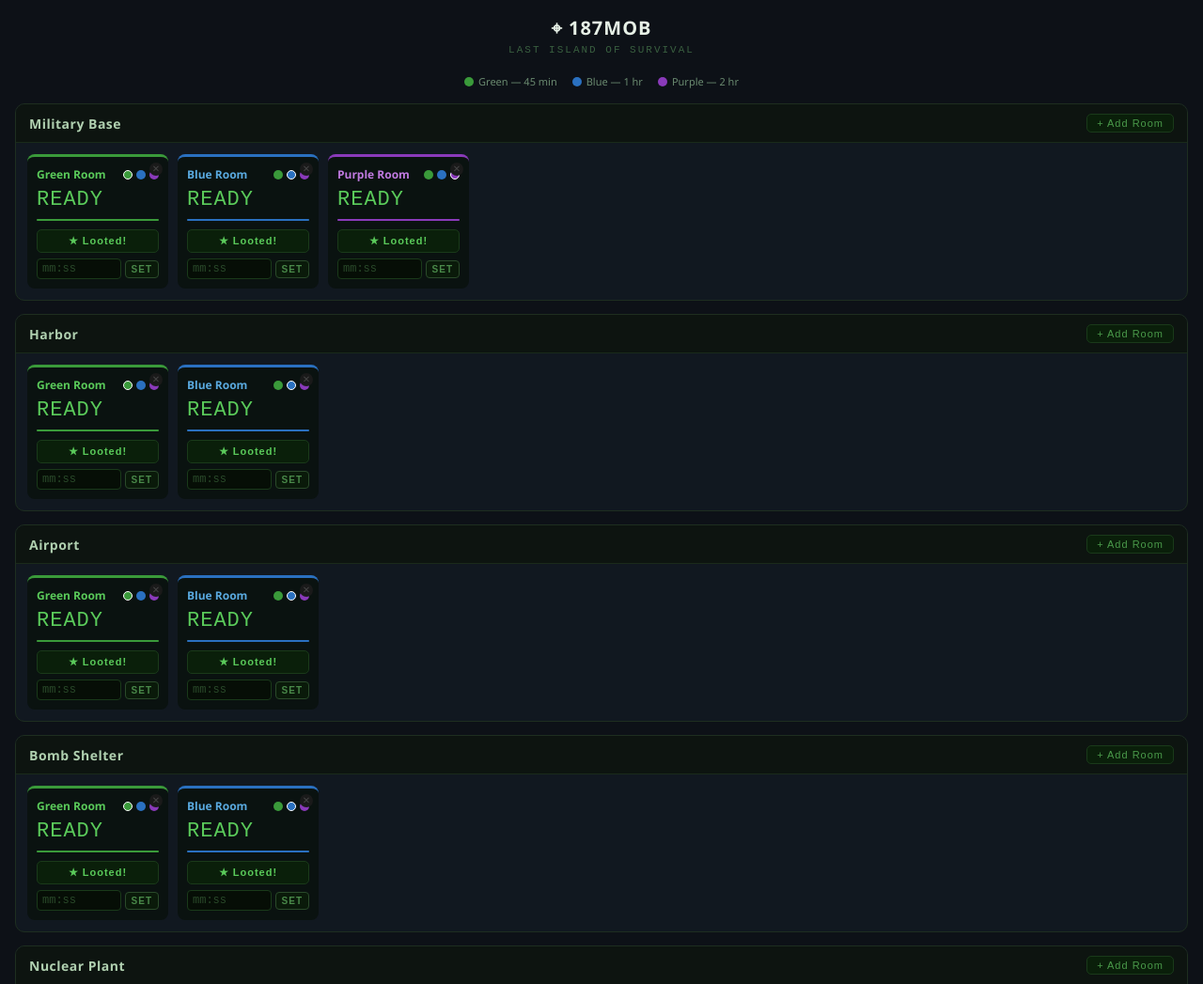
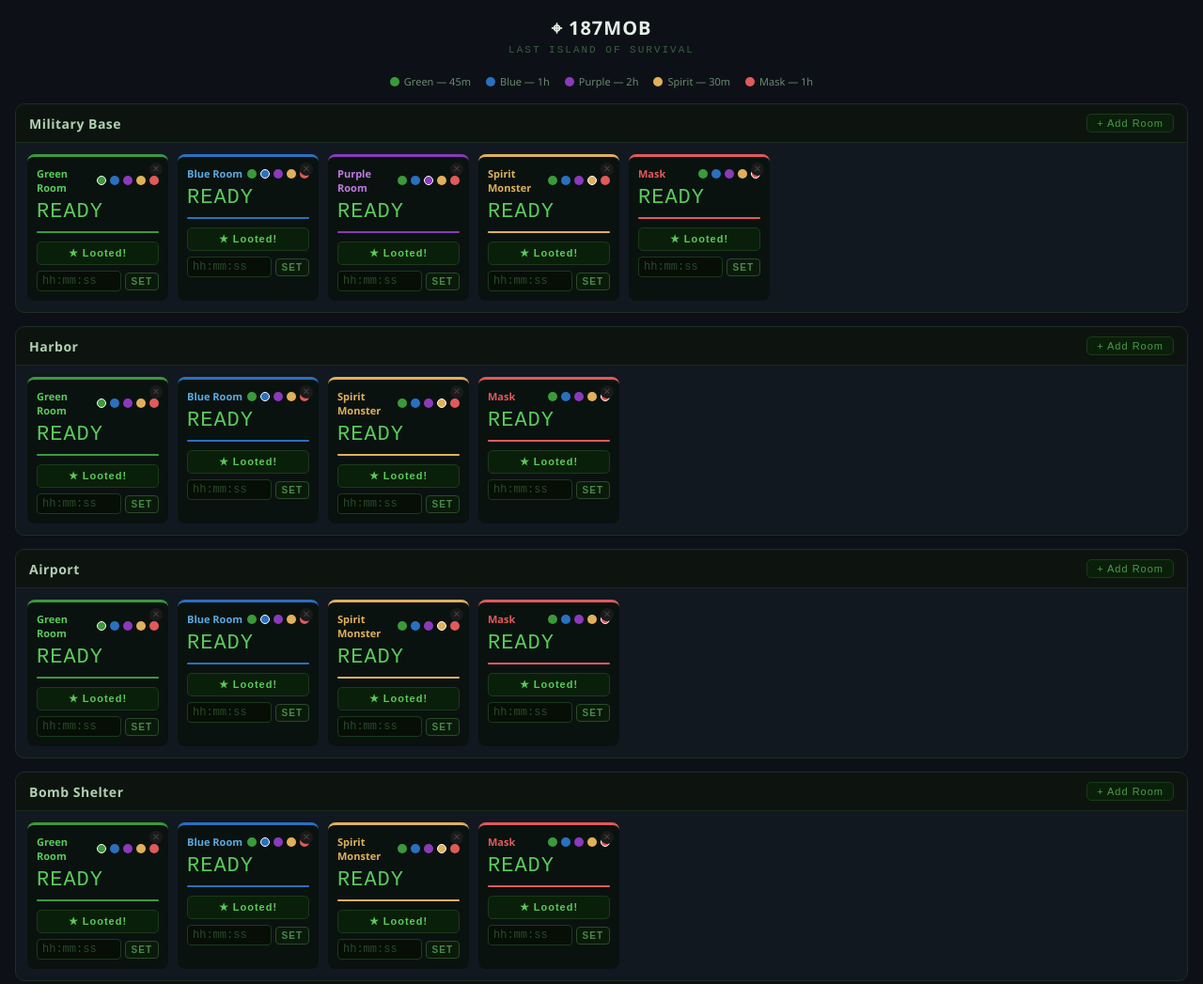
Before and after one commit to a292845/n, a plain HTML site: page index.html in a window 1280 px wide. Shown: the top 1047 px of the page at 94% size. Drawn offline with Linux system fonts and the light colour scheme.

Commit message:
Update index.html

```diff
--- a/index.html
+++ b/index.html
@@ -22,31 +22,48 @@
   .add-room-btn:hover { background: #0e2a0e; }
   .rooms { display: flex; flex-wrap: wrap; gap: 10px; padding: 12px; }
   .room { background: #0a1210; border-radius: 8px; padding: 10px; width: 150px; border-top: 3px solid #333; position: relative; }
+
   .room.green  { border-top-color: #3a9a3a; }
   .room.blue   { border-top-color: #2a70c0; }
   .room.purple { border-top-color: #8a3aba; }
+  .room.spirit { border-top-color: #e0b05a; }
+  .room.mask   { border-top-color: #e05a5a; }
+
   .room-top { display: flex; align-items: center; justify-content: space-between; margin-bottom: 6px; }
-  .room-label { font-size: 12px; font-weight: 700; }
+  .room-label { font-size: 11px; font-weight: 700; }
+
   .room.green  .room-label { color: #5aca5a; }
   .room.blue   .room-label { color: #5aaae0; }
   .room.purple .room-label { color: #c07ae0; }
+  .room.spirit .room-label { color: #e0b05a; }
+  .room.mask   .room-label { color: #e05a5a; }
+
   .color-picker { display: flex; gap: 4px; }
   .dot { width: 10px; height: 10px; border-radius: 50%; cursor: pointer; border: 1.5px solid transparent; transition: border-color 0.15s; }
+
   .dot.green  { background: #3a9a3a; }
   .dot.blue   { background: #2a70c0; }
   .dot.purple { background: #8a3aba; }
+  .dot.spirit { background: #e0b05a; }
+  .dot.mask   { background: #e05a5a; }
   .dot.active { border-color: #fff; }
+
   .timer { font-family: monospace; font-size: 22px; letter-spacing: 1px; margin: 4px 0 8px; }
   .room[data-state="ready"]    .timer { color: #5aca5a; }
   .room[data-state="counting"] .timer { color: #4a6a50; }
   .bar { height: 2px; background: #1a2a1a; border-radius: 1px; margin-bottom: 8px; }
   .bar-fill { height: 100%; border-radius: 1px; transition: width 1s linear; }
+
   .room.green  .bar-fill { background: #3a9a3a; }
   .room.blue   .bar-fill { background: #2a70c0; }
   .room.purple .bar-fill { background: #8a3aba; }
+  .room.spirit .bar-fill { background: #e0b05a; }
+  .room.mask   .bar-fill { background: #e05a5a; }
+
   .loot-btn { width: 100%; padding: 5px; background: #0a1f0a; border: 1px solid #1a3a1a; border-radius: 5px; color: #5aca5a; font-size: 11px; font-weight: 700; letter-spacing: 1px; cursor: pointer; margin-bottom: 6px; }
   .loot-btn:hover { background: #0e280e; }
   .loot-btn.off { background: #0a140a; border-color: #141e14; color: #2a4a2a; cursor: not-allowed; }
+
   .custom-time-row { display: flex; gap: 4px; align-items: center; }
   .custom-time-input {
     flex: 1; background: #060e06; border: 1px solid #1a3a1a; border-radius: 4px;
@@ -55,6 +72,7 @@
   }
   .custom-time-input::placeholder { color: #2a4a2a; }
   .custom-time-input:focus { border-color: #3a7a3a; }
+
   .set-btn {
     background: #0a1a0a; border: 1px solid #2a4a2a; border-radius: 4px;
     color: #4a8a4a; font-size: 10px; font-weight: 700; letter-spacing: 1px;
@@ -63,6 +81,7 @@
   .set-btn:hover { background: #0e240e; color: #6aaa6a; border-color: #3a6a3a; }
   .remove-btn { position: absolute; top: 6px; right: 6px; width: 14px; height: 14px; background: #1a1a1a; border: none; border-radius: 50%; color: #444; font-size: 10px; cursor: pointer; display: flex; align-items: center; justify-content: center; line-height: 1; }
   .remove-btn:hover { color: #c04040; background: #2a1a1a; }
+
   .footer { text-align: center; font-size: 10px; color: #2a4a2a; font-family: monospace; letter-spacing: 2px; margin-top: 10px; padding-top: 10px; border-top: 1px solid #141e14; }
   .legend { display: flex; justify-content: center; gap: 16px; margin-bottom: 16px; flex-wrap: wrap; }
   .legend-item { display: flex; align-items: center; gap: 5px; font-size: 11px; color: #6a8a70; }
@@ -75,9 +94,11 @@
 <div class="subtitle">LAST ISLAND OF SURVIVAL</div>
 
 <div class="legend">
-  <div class="legend-item"><div class="legend-dot" style="background:#3a9a3a"></div> Green — 45 min</div>
-  <div class="legend-item"><div class="legend-dot" style="background:#2a70c0"></div> Blue — 1 hr</div>
-  <div class="legend-item"><div class="legend-dot" style="background:#8a3aba"></div> Purple — 2 hr</div>
+  <div class="legend-item"><div class="legend-dot" style="background:#3a9a3a"></div> Green — 45m</div>
+  <div class="legend-item"><div class="legend-dot" style="background:#2a70c0"></div> Blue — 1h</div>
+  <div class="legend-item"><div class="legend-dot" style="background:#8a3aba"></div> Purple — 2h</div>
+  <div class="legend-item"><div class="legend-dot" style="background:#e0b05a"></div> Spirit — 30m</div>
+  <div class="legend-item"><div class="legend-dot" style="background:#e05a5a"></div> Mask — 1h</div>
 </div>
 
 <div id="app"></div>
@@ -85,16 +106,17 @@
 <div class="footer">BETLOG &nbsp;|&nbsp; TANGINA MO R1DC PANAY KA TULOG</div>
 
 <script>
-const SPAWN = { green: 45*60, blue: 60*60, purple: 120*60 };
-const LABEL = { green: 'Green Room', blue: 'Blue Room', purple: 'Purple Room' };
+const SPAWN = { green: 45*60, blue: 60*60, purple: 120*60, spirit: 30*60, mask: 60*60 };
+const LABEL = { green: 'Green Room', blue: 'Blue Room', purple: 'Purple Room', spirit: 'Spirit Monster', mask: 'Mask' };
 
 let defaultMonuments = [
-  { id:'mil',    name:'Military Base',  rooms:[{c:'green'},{c:'blue'},{c:'purple'}] },
-  { id:'harbor', name:'Harbor',         rooms:[{c:'green'},{c:'blue'}] },
-  { id:'airport',name:'Airport',        rooms:[{c:'green'},{c:'blue'}] },
-  { id:'bomb',   name:'Bomb Shelter',   rooms:[{c:'green'},{c:'blue'}] },
-  { id:'power',  name:'Nuclear Plant',  rooms:[{c:'green'},{c:'blue'},{c:'purple'}] },
-  { id:'bio',    name:'Bio Research',   rooms:[{c:'blue'},{c:'purple'}] },
+  { id:'mil',    name:'Military Base',  rooms:[{c:'green'},{c:'blue'},{c:'purple'},{c:'spirit'},{c:'mask'}] },
+  { id:'harbor', name:'Harbor',         rooms:[{c:'green'},{c:'blue'},{c:'spirit'},{c:'mask'}] },
+  { id:'airport',name:'Airport',        rooms:[{c:'green'},{c:'blue'},{c:'spirit'},{c:'mask'}] },
+  { id:'bomb',   name:'Bomb Shelter',   rooms:[{c:'green'},{c:'blue'},{c:'spirit'},{c:'mask'}] },
+  { id:'power',  name:'Nuclear Plant',  rooms:[{c:'green'},{c:'blue'},{c:'purple'},{c:'spirit'},{c:'mask'}] },
+  { id:'bio',    name:'Bio Research',   rooms:[{c:'blue'},{c:'purple'},{c:'spirit'},{c:'mask'}] },
+  { id:'bandit', name:'Bandit Camp',    rooms:[{c:'green'},{c:'blue'},{c:'spirit'},{c:'mask'}] },
 ];
 
 let monuments = [];
@@ -111,6 +133,22 @@ function loadState() {
 
   if (savedMonuments) {
     monuments = JSON.parse(savedMonuments);
+
+    monuments.forEach(mon => {
+      mon.rooms = mon.rooms.filter(r => r.c !== 'bandit' && r.c !== 'research');
+
+      if (mon.rooms.length === 0) {
+        if (mon.id === 'bandit') {
+          mon.rooms = [{c:'green'},{c:'blue'},{c:'spirit'},{c:'mask'}];
+        } else {
+          mon.rooms = [{c:'spirit'}];
+        }
+      }
+    });
+
+    if (!monuments.some(m => m.id === 'bandit')) {
+      monuments.push({ id:'bandit', name:'Bandit Camp', rooms:[{c:'green'},{c:'blue'},{c:'spirit'},{c:'mask'}] });
+    }
   } else {
     monuments = JSON.parse(JSON.stringify(defaultMonuments));
   }
@@ -122,9 +160,7 @@ function loadState() {
       const t = timers[k];
       if (t.active && t.endTime) {
         t.remaining = Math.max(0, Math.round((t.endTime - now) / 1000));
-        if (t.remaining <= 0) {
-          t.active = false;
-        }
+        if (t.remaining <= 0) t.active = false;
       }
     });
   }
@@ -163,6 +199,7 @@ function render() {
       <div class="rooms" id="rooms-${mon.id}"></div>`;
     app.appendChild(el);
     const container = el.querySelector(`#rooms-${mon.id}`);
+
     mon.rooms.forEach((room, ri) => {
       const k = key(mon.id, ri);
       if (!timers[k]) timers[k] = { remaining: 0, active: false, total: SPAWN[room.c], endTime: null };
@@ -170,6 +207,7 @@ function render() {
       const total = t.total || SPAWN[room.c];
       const pct = t.active ? Math.round((t.remaining / total) * 100) : 100;
       const state = t.active ? 'counting' : 'ready';
+
       const tile = document.createElement('div');
       tile.className = `room ${room.c}`;
       tile.dataset.state = state;
@@ -179,19 +217,20 @@ function render() {
         <div class="room-top">
           <span class="room-label">${LABEL[room.c]}</span>
           <div class="color-picker">
-            <div class="dot green ${room.c==='green'?'active':''}" onclick="changeColor('${mon.id}',${ri},'green')"></div>
-            <div class="dot blue  ${room.c==='blue' ?'active':''}" onclick="changeColor('${mon.id}',${ri},'blue')"></div>
-            <div class="dot purple ${room.c==='purple'?'active':''}" onclick="changeColor('${mon.id}',${ri},'purple')"></div>
+            <div class="dot green ${room.c==='green'?'active':''}" onclick="changeColor('${mon.id}',${ri},'green')" title="Green Room"></div>
+            <div class="dot blue ${room.c==='blue'?'active':''}" onclick="changeColor('${mon.id}',${ri},'blue')" title="Blue Room"></div>
+            <div class="dot purple ${room.c==='purple'?'active':''}" onclick="changeColor('${mon.id}',${ri},'purple')" title="Purple Room"></div>
+            <div class="dot spirit ${room.c==='spirit'?'active':''}" onclick="changeColor('${mon.id}',${ri},'spirit')" title="Spirit Monster"></div>
+            <div class="dot mask ${room.c==='mask'?'active':''}" onclick="changeColor('${mon.id}',${ri},'mask')" title="Mask"></div>
           </div>
         </div>
         <div class="timer" id="tmr-${k}">${t.active ? fmt(t.remaining) : 'READY'}</div>
         <div class="bar"><div class="bar-fill" id="bar-${k}" style="width:${pct}%"></div></div>
-        <button class="loot-btn ${t.active?'off':''}" id="btn-${k}"
-          onclick="${t.active ? '' : `loot('${mon.id}',${ri},'${room.c}')`}">
+        <button class="loot-btn ${t.active?'off':''}" id="btn-${k}" onclick="${t.active ? '' : `loot('${mon.id}',${ri},'${room.c}')`}">
           ${t.active ? 'Counting...' : '&#x2605; Looted!'}
         </button>
         <div class="custom-time-row">
-          <input class="custom-time-input" id="inp-${k}" type="text" placeholder="mm:ss" maxlength="8" />
+          <input class="custom-time-input" id="inp-${k}" type="text" placeholder="hh:mm:ss" maxlength="8" />
           <button class="set-btn" onclick="setCustomTime('${mon.id}',${ri},'${room.c}')">SET</button>
         </div>`;
       container.appendChild(tile);
@@ -234,7 +273,7 @@ function changeColor(mId, ri, color) {
 
 function addRoom(mId) {
   const mon = monuments.find(m => m.id === mId);
-  mon.rooms.push({ c: 'green' });
+  mon.rooms.push({ c: 'spirit' });
   render();
   saveState();
 }
@@ -267,7 +306,9 @@ function updateTile(mId, ri, color) {
   const tmr  = document.getElementById(`tmr-${k}`);
   const bar  = document.getElementById(`bar-${k}`);
   const btn  = document.getElementById(`btn-${k}`);
+
   if (!tile) return;
+
   if (t.active && t.remaining > 0) {
     tile.dataset.state = 'counting';
     tmr.textContent = fmt(t.remaining);
@@ -296,7 +337,6 @@ setInterval(() => {
       const t = timers[k];
       if (t && t.active && t.endTime) {
         t.remaining = Math.max(0, Math.round((t.endTime - now) / 1000));
-
         if (t.remaining === 0) {
           t.active = false;
           stateChanged = true;
```
